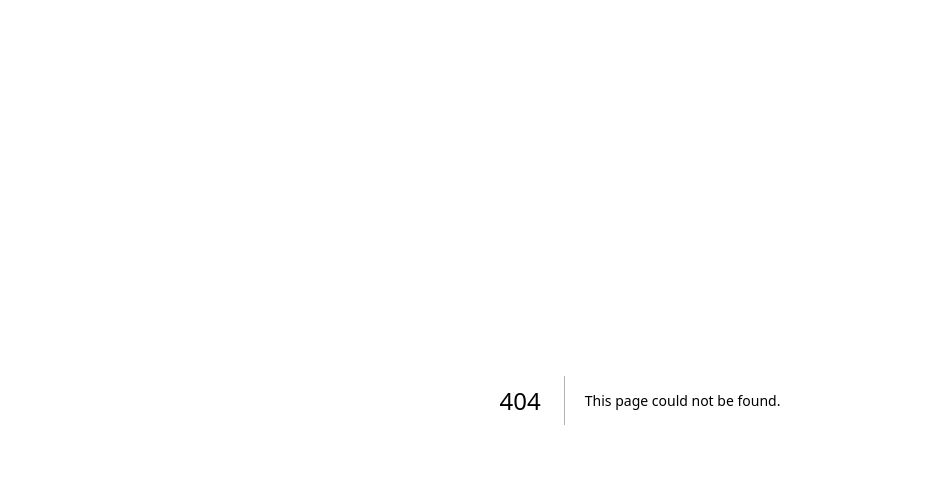
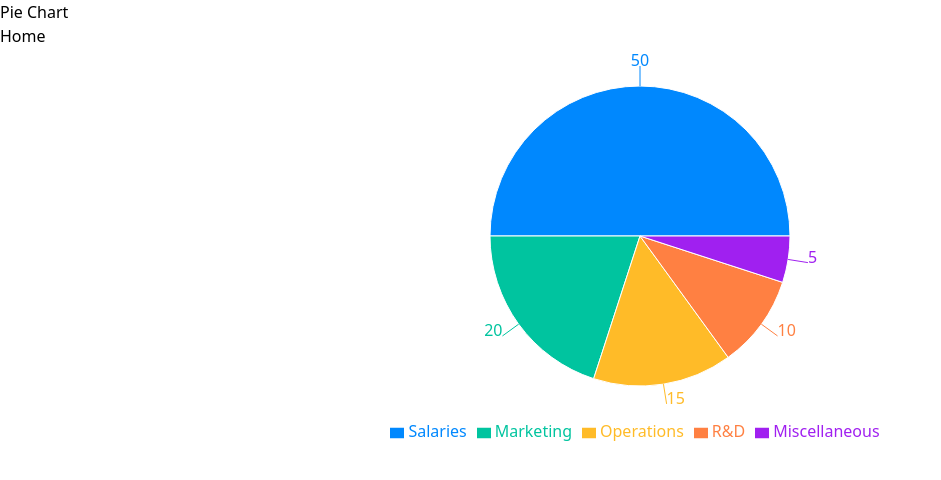
Before and after one commit to grusingh/build-charts-in-react, a Next.js app: page /charts/pie-chart in a window 1280 px wide. Before the commit this address had no page. Shown: the top 480 px of the page, without its empty margins (0-941 px from the left). Built offline with nearby package versions, Linux system fonts and the light colour scheme.

Commit message:
Pie Chart

```diff
--- /dev/null
+++ b/src/components/pie-chart.jsx
@@ -0,0 +1,31 @@
+import React from 'react';
+import { PieChart, Pie, Tooltip, Cell, ResponsiveContainer, Legend } from 'recharts';
+
+const COLORS = ['#0088FE', '#00C49F', '#FFBB28', '#FF8042', '#A020F0'];
+
+function BudgetAllocationChart({ data }) {
+  return (
+    <ResponsiveContainer width="100%" height={400}>
+      <PieChart>
+        <Pie
+          data={data}
+          dataKey="value"
+          nameKey="name"
+          cx="50%"
+          cy="50%"
+          outerRadius={150}
+          fill="#8884d8"
+          label
+        >
+          {data.map((entry, index) => (
+            <Cell key={`cell-${index}`} fill={COLORS[index % COLORS.length]} />
+          ))}
+        </Pie>
+        <Tooltip />
+        <Legend />
+      </PieChart>
+    </ResponsiveContainer>
+  );
+}
+
+export default BudgetAllocationChart;
--- /dev/null
+++ b/src/pages/charts/pie-chart.js
@@ -0,0 +1,23 @@
+import dynamic from 'next/dynamic';
+import Link from 'next/link';
+
+const budgetAllocation = [
+  { name: 'Salaries', value: 50 },
+  { name: 'Marketing', value: 20 },
+  { name: 'Operations', value: 15 },
+  { name: 'R&D', value: 10 },
+  { name: 'Miscellaneous', value: 5 },
+];
+
+const PieChart = dynamic(() => import('@/components/pie-chart'), { ssr: false });
+
+export default function PieChartPage() {
+  return <div className="p-8">
+    <header className="flex justify-between items-center p-2 pb-8">
+      <h1 className="text-3xl p-2">Pie Chart</h1>
+      <Link href="/" className="underline">Home</Link>
+    </header>
+
+    <PieChart data={budgetAllocation} />
+  </div>;
+}
--- a/src/pages/index.js
+++ b/src/pages/index.js
@@ -7,6 +7,9 @@ export default function Home() {
       <ul>
         <li className="my-4">
           <Link className="underline text-blue-900" href="/charts/line-chart">Line Chart</Link>
+        </li>
+        <li>
+          <Link className="underline text-blue-900" href="/charts/pie-chart">Pie Chart</Link>
         </li>
         <li className="my-4">
           <Link className="underline text-blue-900" href="/charts/area-chart">Area Chart</Link>
```
Also changed, not shown: 2 other files (tests, documents, lock files or other folders).
